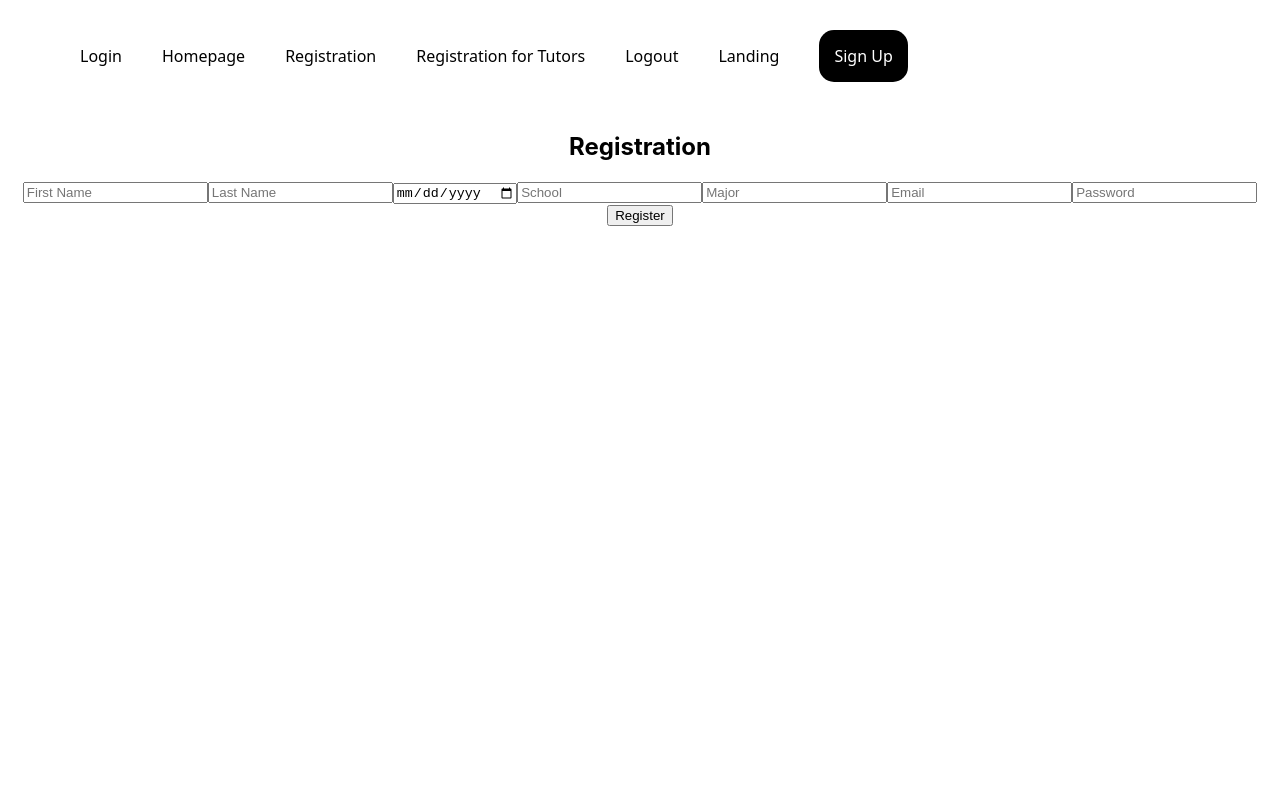
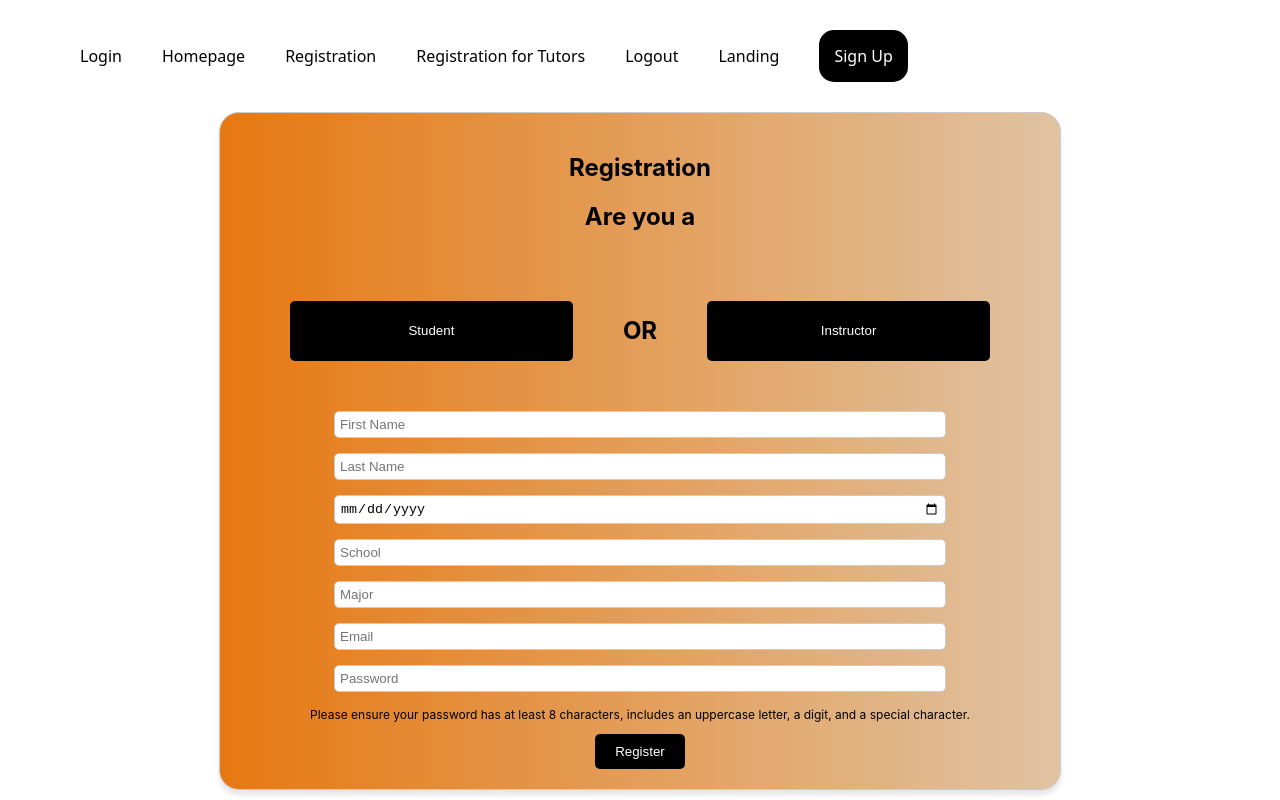
Before and after one commit to jagganjestine/CS4485, a React (Create React App) app in the folder online-tutoring/: page /registration in a window 1280 px wide. Built offline with nearby package versions, Linux system fonts and the light colour scheme.

Commit message:
Registration page for student - still working

```diff
--- /dev/null
+++ b/online-tutoring/src/components/Registration.css
@@ -0,0 +1,73 @@
+/* Registration.css */
+.registration-container {
+    max-width: 800px;
+    margin: 0 auto;
+    padding: 20px;
+    border: 1px solid #ccc;
+    border-radius: 20px;
+    box-shadow: 0 5px 5px rgba(0, 0, 0, 0.1);
+    text-align: center;
+    background: linear-gradient(to right, rgba(230, 120, 17, 0.993), rgb(224, 195, 163));
+    background-color: rgb(218, 132, 33);
+  }
+
+  .button-container {
+    display: flex;
+    align-items: center;
+  }
+
+  .student-button,
+  .instructor-button {
+    flex: 1;
+    margin: 50px; /* Adjust margin as needed */
+    height: 60px;
+    background-color: #000000;
+    color: #fff;
+    border: none;
+    border-radius: 5px;
+    padding: 10px 20px;
+    cursor: pointer;
+  }
+
+  .student-button:hover,.instructor-button:hover {
+    background-color: #585858;
+  }
+
+  h2 {
+    margin-bottom: 20px;
+  }
+
+  .form-group {
+    margin-bottom: 15px;
+  }
+
+  input[type="first name"],
+  input[type="last name"],
+  input[type="date"],
+  input[type="school"],
+  input[type="major"],
+  input[type="email"],
+  input[type="password"] {
+    width: 75%;
+    padding: 5px;
+    border: 1px solid #ccc;
+    border-radius: 5px;
+  }
+
+  .password-requirements {
+    font-size: 12px;
+    color: #000000;
+  }
+
+  .register-button {
+    background-color: #000000;
+    color: #fff;
+    border: none;
+    border-radius: 5px;
+    padding: 10px 20px;
+    cursor: pointer;
+  }
+
+  .register-button:hover {
+    background-color: #585858;
+  }
--- a/online-tutoring/src/components/Registration.js
+++ b/online-tutoring/src/components/Registration.js
@@ -2,6 +2,7 @@ import React, { useState } from "react";
 import firebase from "./firebase";
 import { getAuth, createUserWithEmailAndPassword } from "firebase/auth";
 import { getDatabase, ref, set } from "firebase/database";
+import "./Registration.css";
 
 function Registration() {
   const [email, setEmail] = useState("");
@@ -56,16 +57,48 @@ function Registration() {
   };
 
   return (
-    <div>
+    <div className="registration-container">
       <h2>Registration</h2>
-      <input type="text" placeholder="First Name" onChange={(e) => setFirstName(e.target.value)} />
-      <input type="text" placeholder="Last Name" onChange={(e) => setLastName(e.target.value)} />
+
+      <h2>Are you a</h2>
+      <div className="button-container">
+      <button className="student-button">Student</button>
+      <h2>OR</h2>
+      <button className="instructor-button">Instructor</button>
+      </div>
+
+      <div className="form-group">
+      <input type="first name" placeholder="First Name" onChange={(e) => setFirstName(e.target.value)} />
+      </div>
+
+      <div className="form-group">
+      <input type="last name" placeholder="Last Name" onChange={(e) => setLastName(e.target.value)} />
+      </div>
+
+      <div className="form-group">
       <input type="date" placeholder="Birthday" onChange={(e) => setBirthday(e.target.value)} />
-      <input type="text" placeholder="School" onChange={(e) => setSchool(e.target.value)} />
-      <input type="text" placeholder="Major" onChange={(e) => setMajor(e.target.value)} />
-      <input type="email" placeholder="Email" onChange={(e) => setEmail(e.target.value)} />
-      <input type="password" placeholder="Password" onChange={(e) => setPassword(e.target.value)} />
-      <button onClick={handleRegistration}>Register</button>
+      </div>
+
+      <div className="form-group">
+      <input type="school" placeholder="School" onChange={(e) => setSchool(e.target.value)} />
+      </div>
+
+      <div className="form-group">
+      <input type="major" placeholder="Major" onChange={(e) => setMajor(e.target.value)} />
+      </div>
+
+      <div className="form-group">
+      <input type="email" placeholder="Email" onChange={(e) => setEmail(e.target.value)}/>
+      </div>
+
+      <div className="form-group"> <input type="password" placeholder="Password" onChange={(e) => setPassword(e.target.value)}/>
+      </div>
+      <p className="password-requirements">
+        Please ensure your password has at least 8 characters, includes an uppercase letter, a digit, and a special character.
+      </p>
+      <button className="register-button" onClick={handleRegistration}>
+        Register
+        </button>
     </div>
   );
 }
```
